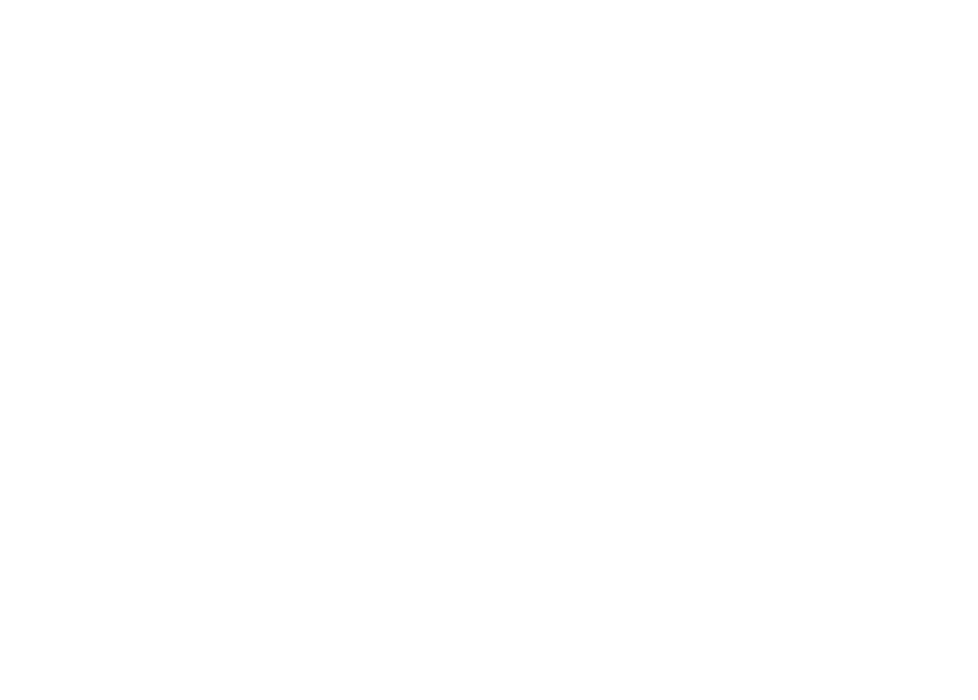
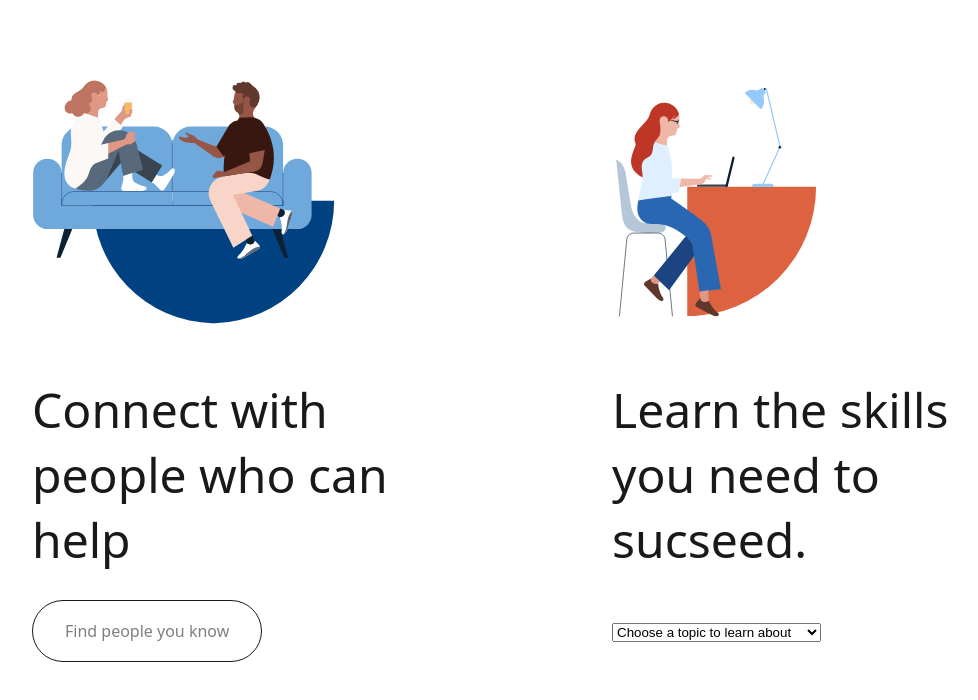
Before and after one commit to Occator/group_hackathon_linkedin, a plain HTML site: page index.html in a window 1280 px wide. Shown: the whole page, without its empty margins (64-1042 px from the left). Drawn offline with Linux system fonts and the light colour scheme.

Commit message:
developed the content section, dropdown menu still needs some love

```diff
--- a/index.html
+++ b/index.html
@@ -5,8 +5,70 @@
     <meta http-equiv="X-UA-Compatible" content="IE=edge">
     <meta name="viewport" content="width=device-width, initial-scale=1.0">
     <title>LinkedIn Replicate MockUp</title>
+    <link rel="stylesheet" href="styles.css">
 </head>
 <body>
 
+
+<!-- Stefan Content Part -->
+
+<section class="section">
+            <div class="left_section">
+                <img src="b1fxwht7hdbeusleja7ciftsj.svg" alt="left side image">
+                    <h2 class="secondary-heading">Connect with people who can help</h2>
+                            <a href="https://www.linkedin.com/pub/dir/+/+?trk=homepage-basic">
+                                Find people you know
+                            </a>
+            </div>
+            <div class="right_section">
+                <img src="dkfub4sc7jgzg3o31flfr91rv.svg" alt="right side image">
+                <div class="section_content">
+                    <h2 class="secondary-heading">Learn the skills you need to sucseed.</h2>
+                    <div>
+                        <select class="dropdown" name="educational" id="educational">
+                            <option value="choose topic">Choose a topic to learn about</option>
+                            <option value="choose topic"><span>Business Analysis and Strategy</span></option>
+                            <option value="choose topic">Business Software and Tools</option>
+                            <option value="choose topic">Choose a topic to learn about</option>
+                            <option value="choose topic">Choose a topic to learn about</option>
+                            <option value="choose topic">Choose a topic to learn about</option>
+                            <option value="choose topic">Choose a topic to learn about</option>
+                            <option value="choose topic">Choose a topic to learn about</option>
+                            <option value="choose topic">Choose a topic to learn about</option>
+                            <option value="choose topic">Choose a topic to learn about</option>
+                            <option value="choose topic">Choose a topic to learn about</option>
+                            <option value="choose topic">Choose a topic to learn about</option>
+                            <option value="choose topic">Choose a topic to learn about</option>
+                            <option value="choose topic">Choose a topic to learn about</option>
+                            <option value="choose topic">Choose a topic to learn about</option>
+                            <option value="choose topic">Choose a topic to learn about</option>
+                            <option value="choose topic">Choose a topic to learn about</option>
+                            <option value="choose topic">Choose a topic to learn about</option>
+                            <option value="choose topic">Choose a topic to learn about</option>
+                            <option value="choose topic">Choose a topic to learn about</option>
+                            <option value="choose topic">Choose a topic to learn about</option>
+                            <option value="choose topic">Choose a topic to learn about</option>
+                            <option value="choose topic">Choose a topic to learn about</option>
+                            <option value="choose topic">Choose a topic to learn about</option>
+                            <option value="choose topic">Choose a topic to learn about</option>
+                            <option value="choose topic">Choose a topic to learn about</option>
+                            <option value="choose topic">Choose a topic to learn about</option>
+                            <option value="choose topic">Choose a topic to learn about</option>
+                            <option value="choose topic">Choose a topic to learn about</option>
+                            <option value="choose topic">Choose a topic to learn about</option>
+                            <option value="choose topic">Choose a topic to learn about</option>
+                            <option value="choose topic">Choose a topic to learn about</option>
+                            <option value="choose topic">Choose a topic to learn about</option>
+                            <option value="choose topic">Choose a topic to learn about</option>
+                            <option value="choose topic">Choose a topic to learn about</option>
+                            <option value="choose topic">Choose a topic to learn about</option>
+                            <option value="choose topic">Choose a topic to learn about</option>
+                            <option value="choose topic">Choose a topic to learn about</option>
+                        </select>
+                    </div>
+                </div>
+            </div>
+</section>
+
 </body>
 </html>
--- a/styles.css
+++ b/styles.css
@@ -5,3 +5,62 @@
     padding: 0px;
     box-sizing: border-box;
 }
+
+body{
+    font-family: system-ui, -apple-system, BlinkMacSystemFont, 'Segoe UI', Roboto, Oxygen, Ubuntu, Cantarell, 'Open Sans', 'Helvetica Neue', sans-serif;
+}
+
+
+/* Content Styling */
+
+section{
+    max-width: 1128px;
+    margin: 0 auto;
+    padding-top: 60px;
+    padding-bottom: 60px;
+    position: relative;
+    display: flex;
+    width: 100%;
+    align-items: center;
+    gap: 2em;
+}
+
+.section_container {
+    padding: 20px;
+    width: 100%;
+}
+
+.tile-module {
+    width: 100%;
+}
+
+.left_section, .right_section {
+    padding: 20px;
+    width: 50%;
+}
+
+img {
+    object-fit: cover;
+    width: 60%;
+}
+
+.secondary-heading{
+    padding: 1em 0;
+    max-width: 80%;
+    font-weight: 200;
+    color: rgba(0, 0, 0, 0.902);
+    font-size: 48px;
+}
+
+.left_section > a {
+    color: rgba(0, 0, 0, 0.502);
+    text-decoration: none;
+    padding: 1.2em 2em;
+    border: 1px solid rgba(0, 0, 0, 0.902);
+    border-radius: 50px;
+}
+
+.left_section > a:hover {
+    color: black;
+    background-color: rgb(243, 242, 240);
+}
```
